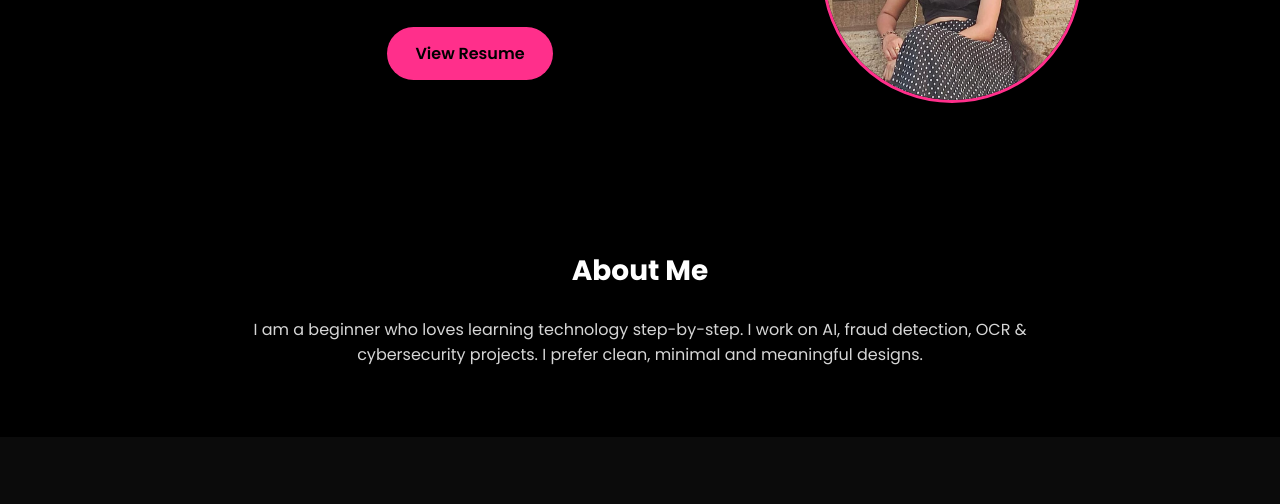
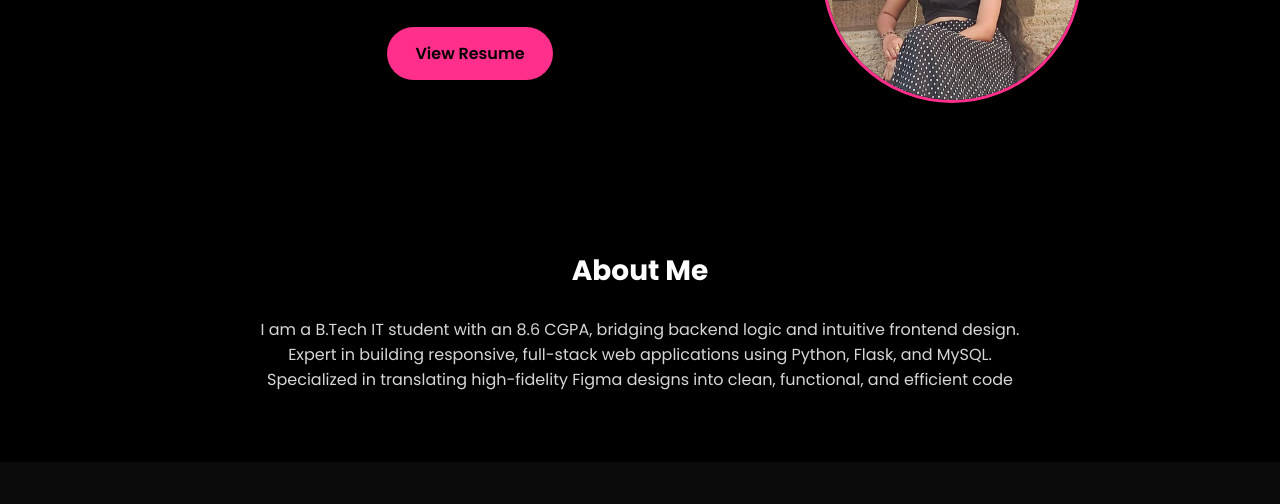
Before and after one commit to sahanashree-26/My-Portfolio, a plain HTML site: page index.html in a window 1280 px wide. Shown: the part 288-792 px from the top of the page. Drawn offline with Linux system fonts and the light colour scheme.

Commit message:
Add files via upload

```diff
--- a/index.html
+++ b/index.html
@@ -38,7 +38,7 @@
         <span id="typing-text"></span>
       </p>
 
-      <a href="resume.pdf" target="_blank" class="btn primary">
+      <a href="Sahana resume.pdf" target="_blank" class="btn primary">
         View Resume
       </a>
     </div>
@@ -56,9 +56,9 @@
   <h2 class="section-title">About Me</h2>
 
   <p class="about-text">
-    I am a beginner who loves learning technology step-by-step.
-    I work on AI, fraud detection, OCR & cybersecurity projects.
-    I prefer clean, minimal and meaningful designs.
+    I am a B.Tech IT student with an 8.6 CGPA, bridging backend logic and intuitive frontend design.
+    Expert in building responsive, full-stack web applications using Python, Flask, and MySQL.
+    Specialized in translating high-fidelity Figma designs into clean, functional, and efficient code
   </p>
 </section>
 
```
Also changed, not shown: 1 other file.
